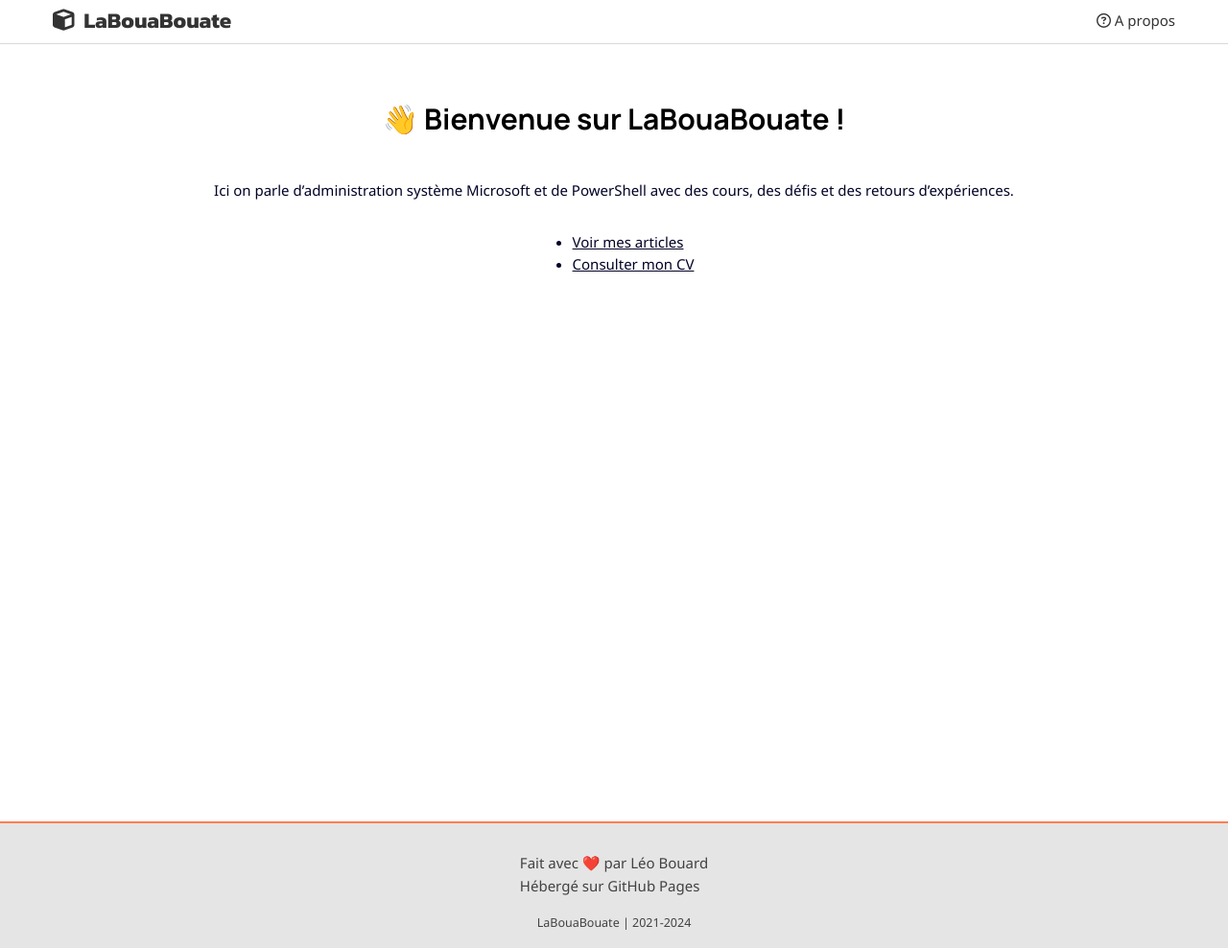
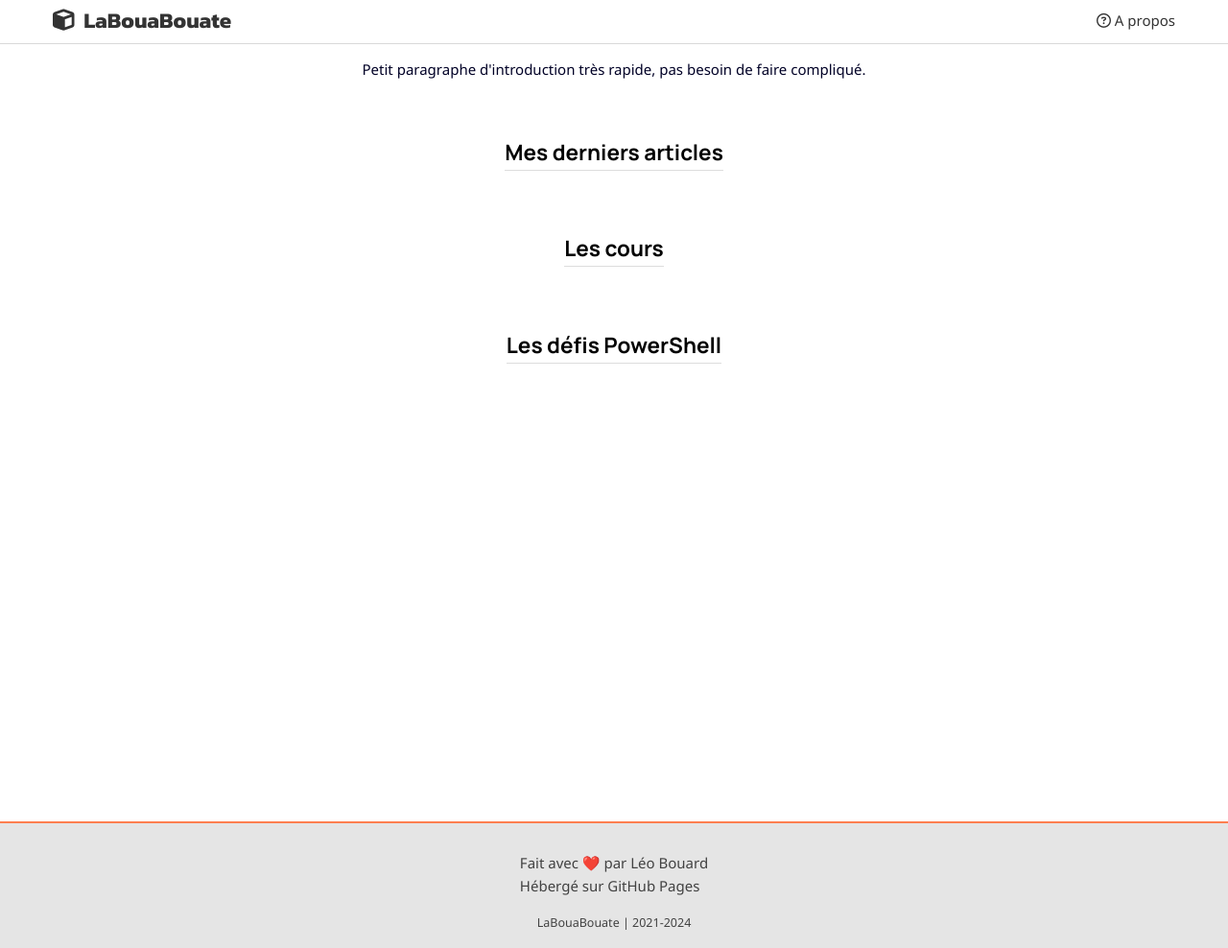
Before and after one commit to leobouard/leobouard.github.io, a Jekyll site: the page built from _pages/index.html, in a window 1280 px wide. Shown: the whole page at 96% size. Built offline with Jekyll 4.4.1, drawn with Linux system fonts in a browser that asks for light colours; nearby versions of some CDN libraries; some web fonts are replaced.

Commit message:
Swap de la page blog

```diff
--- a/_layouts/post.html
+++ b/_layouts/post.html
@@ -2,7 +2,7 @@
 layout: default
 ---
 
-<section>
+<section class="blog-post">
   <!-- Previous & next link buttons -->
   {% if page.prevLink or page.nextLink %}
   <div class="top-buttons">
--- /dev/null
+++ b/_pages/index.html
@@ -0,0 +1,10 @@
+---
+permalink: /
+title: "LaBouaBouate"
+description: "Blog technique sur PowerShell et les technologies Microsoft pour l'administration système"
+---
+
+<p>Petit paragraphe d'introduction très rapide, pas besoin de faire compliqué.</p>
+<h2>Mes derniers articles</h2>
+<h2>Les cours</h2>
+<h2>Les défis PowerShell</h2>
--- a/_pages/index.md
+++ /dev/null
@@ -1,12 +0,0 @@
----
-permalink: /
-title: "Accueil"
-description: "Blog technique sur PowerShell et les technologies Microsoft pour l'administration système"
----
-
-# 👋 Bienvenue sur <span>LaBouaBouate</span> !
-
-Ici on parle d'administration système Microsoft et de PowerShell avec des cours, des défis et des retours d'expériences.
-
-- [Voir mes articles](/blog)
-- [Consulter mon CV](/cv)
--- a/assets/css/style2.scss
+++ b/assets/css/style2.scss
@@ -45,7 +45,7 @@
     display: block;
 }
 
-article.post-preview small {
+article.post-preview span {
     color: #555;
 }
 
```
Also changed, not shown: _layouts/page.html (added, +8 -0 lines), _pages/blog.html (added, +23 -0 lines), _pages/blog.md (deleted, +0 -25 lines), _pages/blog2.html (deleted, +0 -24 lines).
